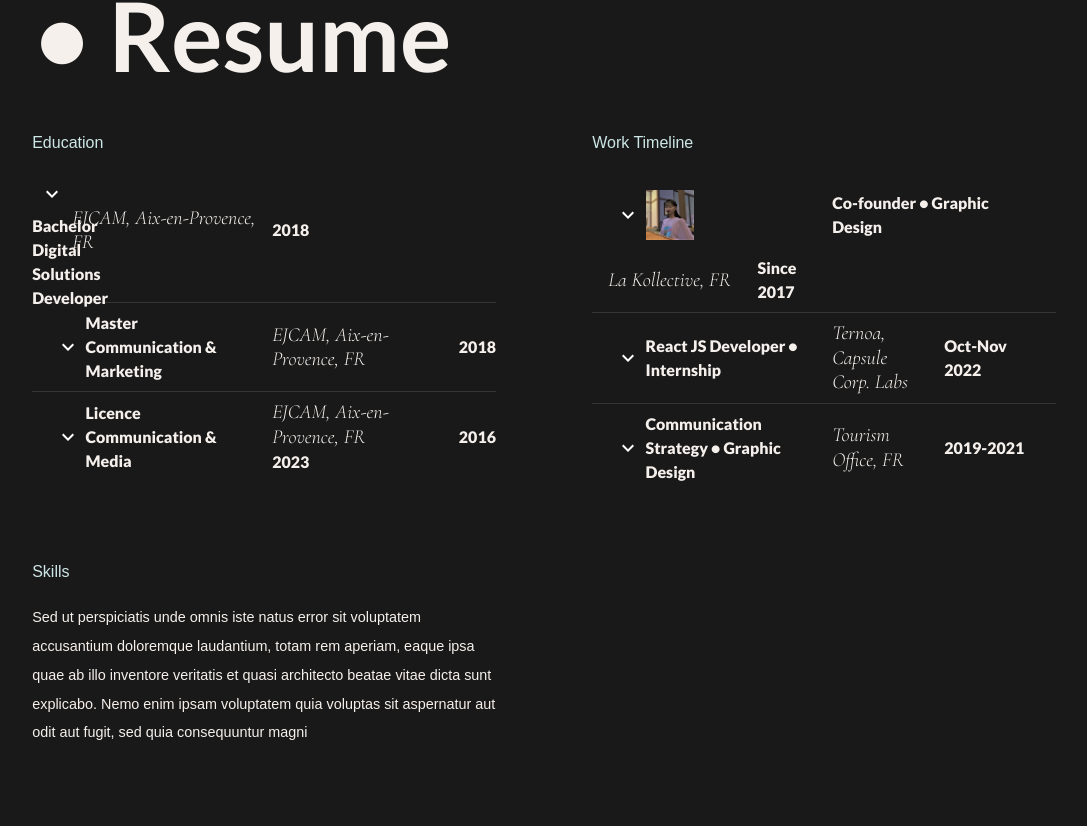
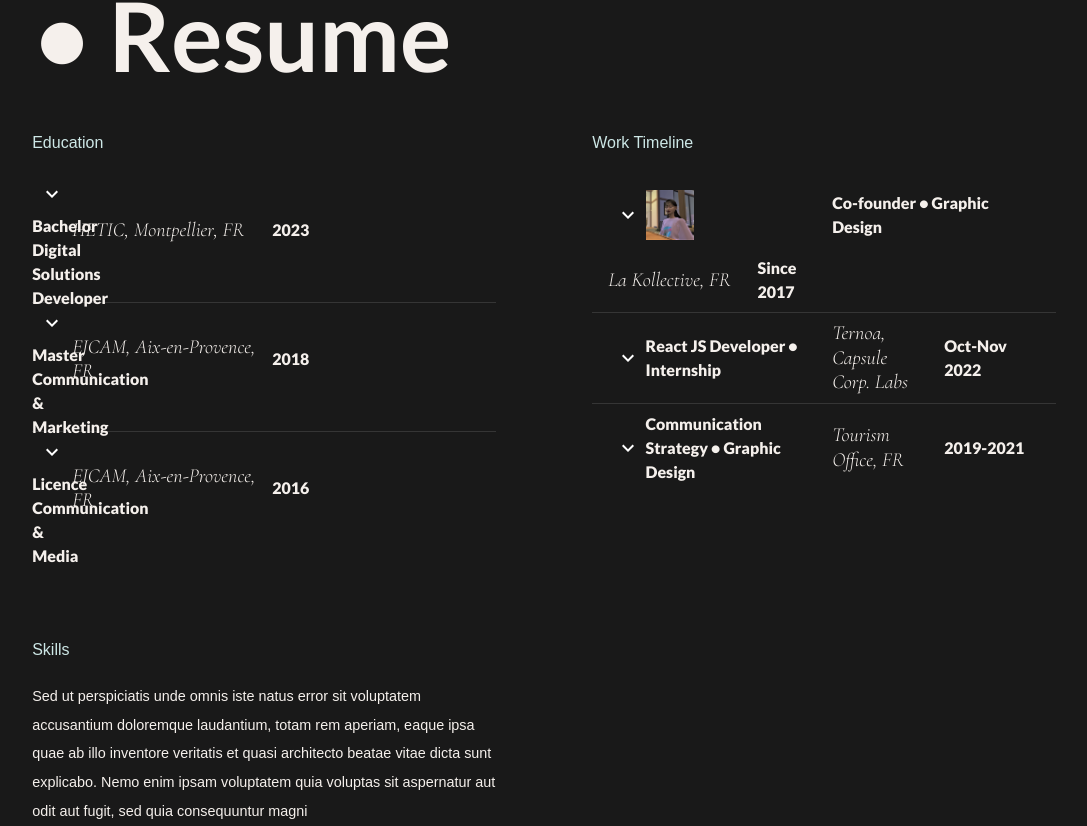
Before and after one commit to JulieChabanis/MinimalPortfolio, a React (Create React App) app: page / in a window 1280 px wide. Shown: the part 1880-2706 px from the top of the page, without its empty margins (147-1234 px from the left). Before the commit the page ends 2627 px from the top, so only its background shows below. Built offline with nearby package versions, Linux system fonts and the light colour scheme; a web font is replaced by a local one.

Commit message:
education xs Listing OK

```diff
--- a/src/components/Home/Resume/EducationSection/EducationSection.jsx
+++ b/src/components/Home/Resume/EducationSection/EducationSection.jsx
@@ -26,10 +26,10 @@ const EducationSection = () => {
                 <Typography variant="h10"> Bachelor Digital Solutions Developer</Typography>
               </Grid>
               <Grid item xs={10} sm={5} md={4} lg={5} paddingBottom={2}>
-                <Typography marginLeft={{ xs: 4, sm: 0, md: 0, lg: 0}} variant="h4">EJCAM, Aix-en-Provence, FR</Typography>
+                <Typography marginLeft={{ xs: 4, sm: 0, md: 0, lg: 0}} variant="h4">HETIC, Montpellier, FR</Typography>
               </Grid>
               <Grid item xs={2} sm={1} md={1} lg={1} paddingBottom={2}>
-                <Typography marginLeft={{ xs: 2, sm: 0, md: 0, lg: 0}} variant="h10">2018</Typography>
+                <Typography marginLeft={{ xs: 2, sm: 0, md: 0, lg: 0}} variant="h10">2023</Typography>
               </Grid>
           </Grid>
 
@@ -42,57 +42,58 @@ const EducationSection = () => {
         <Divider spacing={2}/>
 
         {/* Education 1 */}
-        <ListItem>
         <Grid
             container
             spacing={{ xs: 0, sm: 2, md: 2, lg: 2 }}
             alignItems="center"
           >
-            <Grid item xs={1} sm={1} md={1} lg={1}>
+              <Grid item xs={12} sm={1} md={1} lg={1} marginLeft={{ xs: -1.5, sm: 0, md: 0, lg: 0}} marginBottom={{ xs: -1 }}>
                 <IconButton onClick={() => handleToggle(1)}>
                   {expanded === 1 ? <ExpandLess /> : <ExpandMore />}
                 </IconButton>
+                <Typography variant="h10"> Master Communication & Marketing</Typography>
               </Grid>
-            <Grid item xs={12} sm={5} md={5} lg={5}>
-              <Typography variant="h10">Master Communication & Marketing</Typography>
+              <Grid item xs={10} sm={5} md={4} lg={5} paddingBottom={2}>
+                <Typography marginLeft={{ xs: 4, sm: 0, md: 0, lg: 0}} variant="h4">EJCAM, Aix-en-Provence, FR</Typography>
               </Grid>
-            <Grid item xs={11} sm={5} md={4} lg={5}>
-              <Typography  marginLeft={{ xs: 5, sm: 0, md: 0, lg: 0}} variant="h4">EJCAM, Aix-en-Provence, FR</Typography>
-            </Grid>
-            <Grid item xs={1} sm={1} md={1} lg={1}>
-              <Typography variant="h10">2018</Typography>
+              <Grid item xs={2} sm={1} md={1} lg={1} paddingBottom={2}>
+                <Typography marginLeft={{ xs: 2, sm: 0, md: 0, lg: 0}} variant="h10">2018</Typography>
               </Grid>
           </Grid>
-        </ListItem>
 
         <Collapse in={expanded === 1} timeout="auto" unmountOnExit>
               <Typography variant="h6" className={styles.collapsedText}>
-          {"Development strategy • Branding • Market research"}
+                 {"Development Strategy • Branding • Market research"}
               </Typography>
         </Collapse>
 
         <Divider />
 
         {/* Education 2 */}
-        <ListItem>
-          <Grid container spacing={{ xs: 0, sm: 2, md: 1, lg: 2 }} alignItems="center">
-            <Grid item xs={1} sm={1} md={1} lg={1}>
+        <Grid
+            container
+            spacing={{ xs: 0, sm: 2, md: 2, lg: 2 }}
+            alignItems="center"
+          >
+              <Grid item xs={12} sm={1} md={1} lg={1} marginLeft={{ xs: -1.5, sm: 0, md: 0, lg: 0}} marginBottom={{ xs: -1 }}>
                 <IconButton onClick={() => handleToggle(2)}>
                   {expanded === 2 ? <ExpandLess /> : <ExpandMore />}
                 </IconButton>
-            </Grid>
-            <Grid item xs={11} sm={5} md={5} lg={5}>
                 <Typography variant="h10">Licence Communication & Media</Typography>
               </Grid>
-            <Grid item xs={12} sm={5} md={4} lg={5}>
-              <Typography  marginLeft={{ xs: 4, sm: 0, md: 0, lg: 0}} variant="h4">EJCAM, Aix-en-Provence, FR</Typography>
-              <Typography variant="h10"> {"2023"}</Typography>
+              <Grid item xs={10} sm={5} md={4} lg={5} paddingBottom={2}>
+                <Typography marginLeft={{ xs: 4, sm: 0, md: 0, lg: 0}} variant="h4">EJCAM, Aix-en-Provence, FR</Typography>
               </Grid>
-            <Grid item xs={1} sm={1} md={1} lg={1}>
-              <Typography variant="h10">2016</Typography>
+              <Grid item xs={2} sm={1} md={1} lg={1} paddingBottom={2}>
+                <Typography marginLeft={{ xs: 2, sm: 0, md: 0, lg: 0}} variant="h10">2016</Typography>
               </Grid>
           </Grid>
-        </ListItem>
+
+        <Collapse in={expanded === 0} timeout="auto" unmountOnExit>
+              <Typography variant="h6" className={styles.collapsedText}>
+                 {"Medias studies • Media strategy • New medias"}
+              </Typography>
+        </Collapse>
 
         <Collapse in={expanded === 2} timeout="auto" unmountOnExit>
           <Typography variant="h6" className={styles.collapsedText}>
--- a/src/components/Home/Resume/EducationSection/EducationSection.module.css
+++ b/src/components/Home/Resume/EducationSection/EducationSection.module.css
@@ -7,7 +7,7 @@
 
 .collapsedText {
   padding-left: 10%;
-  padding-bottom:2%;
+  padding-bottom:8%;
   padding-top: 2%;
 }
 
```
Lines whose indentation alone changed are shown as unchanged.
